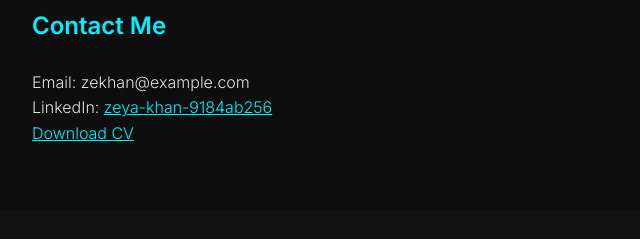
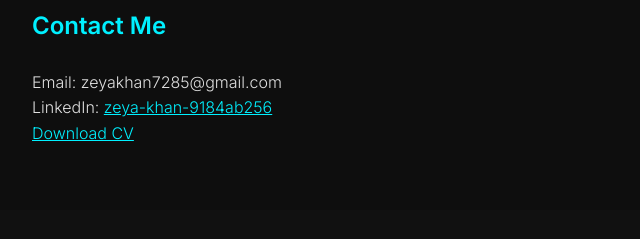
Before and after one commit to Z-khxn/Portfolio, a plain HTML site: page index.html in a window 1280 px wide. Shown: the part 1917-2156 px from the top of the page, 140-780 px from the left. Drawn offline with Linux system fonts and the light colour scheme.

Commit message:
Update index.html contact info

```diff
--- a/index.html
+++ b/index.html
@@ -199,7 +199,7 @@
 
   <section class="section animated" id="contact">
     <h2>Contact Me</h2>
-    <p>Email: zekhan@example.com</p>
+    <p>Email: zeyakhan7285@gmail.com</p>
     <p>LinkedIn: <a href="https://www.linkedin.com/in/zeya-khan-9184ab256/" target="_blank">zeya-khan-9184ab256</a></p>
     <a class="cta" href="#">Download CV</a>
   </section>
```
